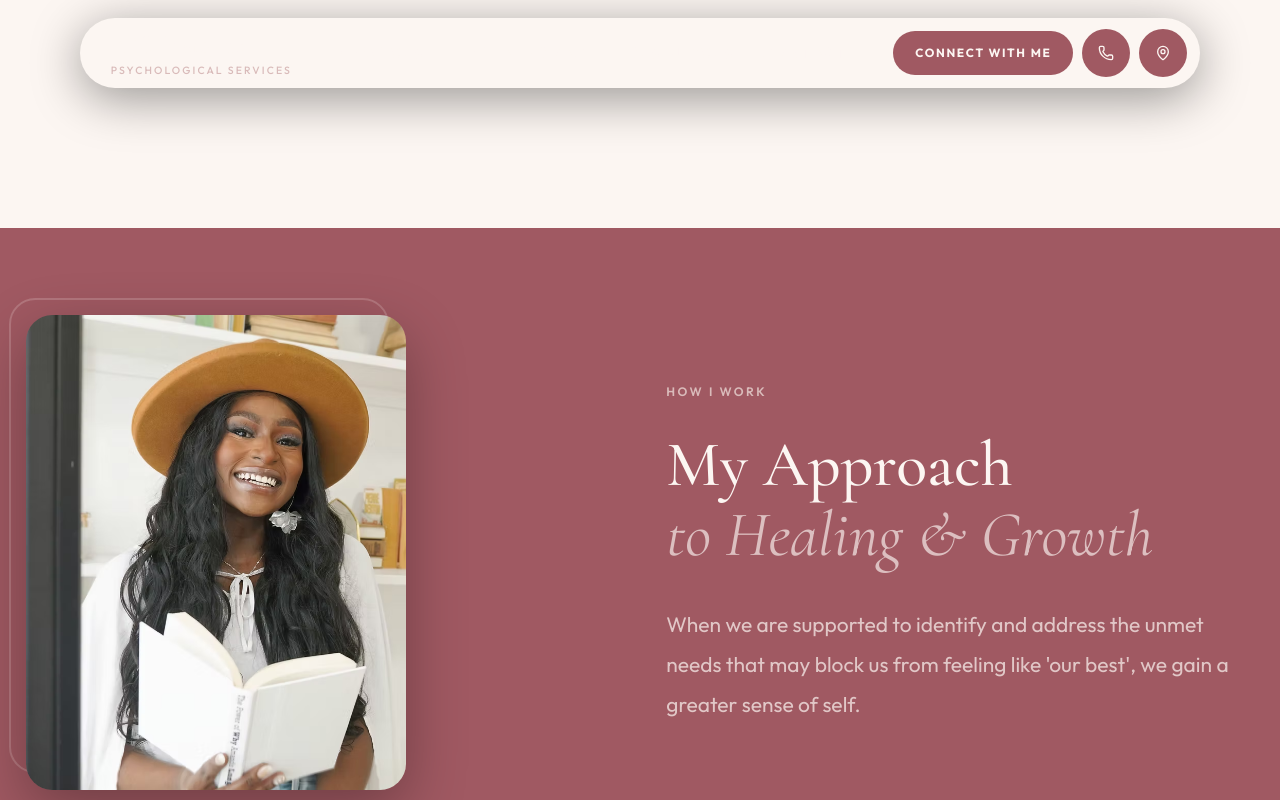
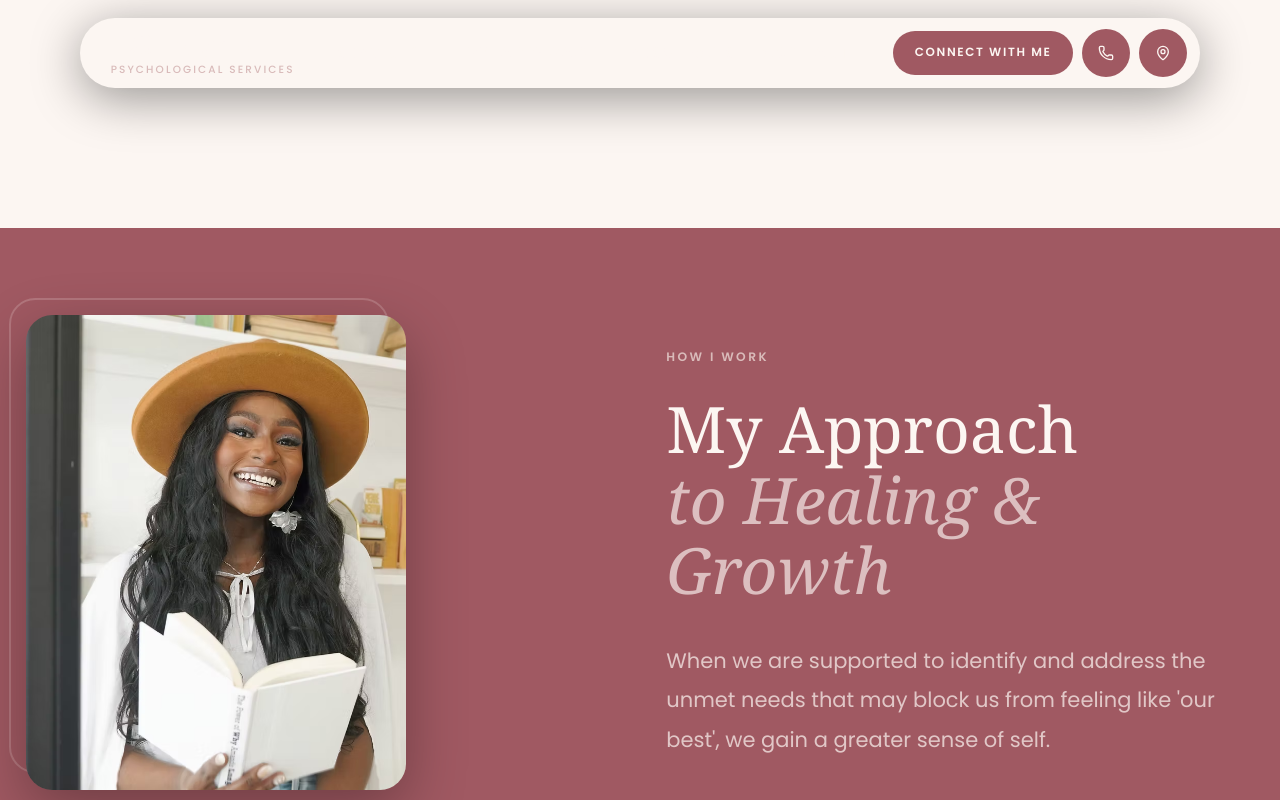
Before and after one commit to iosinsightsinc/iosinsights, a React (Vite) app: page /iosinsights/approach in a window 1280 px wide. Shown: the top 800 px of the page. Built offline with nearby package versions, Linux system fonts and the light colour scheme.

Commit message:
style: set global font to Poppins to match source site, retain Outfit for logo

```diff
--- a/index.html
+++ b/index.html
@@ -15,7 +15,7 @@
     <!-- Google Fonts -->
     <link rel="preconnect" href="https://fonts.googleapis.com" />
     <link rel="preconnect" href="https://fonts.gstatic.com" crossorigin />
-    <link href="https://fonts.googleapis.com/css2?family=Cormorant+Garamond:ital,wght@0,300;0,400;0,500;1,300;1,400&family=Outfit:wght@300;400;500;600;700&display=swap" rel="stylesheet" />
+    <link href="https://fonts.googleapis.com/css2?family=Outfit:wght@300;400;500;600;700&family=Poppins:wght@300;400;500;600&display=swap" rel="stylesheet" />
   </head>
   <body>
     <div id="root"></div>
--- a/src/components/Footer.jsx
+++ b/src/components/Footer.jsx
@@ -12,7 +12,7 @@ export default function Footer() {
                 <div className="md:col-span-5">
                     <div className="flex items-center gap-3 mb-6">
                         <div>
-                            <span style={{ fontFamily: "var(--font-serif)", fontSize: "1.4rem", color: "var(--color-cream)", display: "block", lineHeight: 1.1 }}>
+                            <span style={{ fontFamily: "var(--font-logo)", fontSize: "1.4rem", color: "var(--color-cream)", display: "block", lineHeight: 1.1 }}>
                                 iOS Insights
                             </span>
                             <span style={{ fontFamily: "var(--font-sans)", fontSize: "0.55rem", color: "var(--color-lilac)", letterSpacing: "0.15em", textTransform: "uppercase" }}>
--- a/src/components/Navbar.jsx
+++ b/src/components/Navbar.jsx
@@ -141,7 +141,7 @@ function NavLogo() {
         <Link to="/" style={{ display: "flex", alignItems: "center", gap: "0.85rem", textDecoration: "none", flexShrink: 0 }}>
             <div style={{ display: "flex", flexDirection: "column", lineHeight: 1.15, gap: "0.2rem" }}>
                 <span style={{
-                    fontFamily: "var(--font-serif)", fontSize: "1.5rem", fontWeight: 500,
+                    fontFamily: "var(--font-logo)", fontSize: "1.5rem", fontWeight: 500,
                     color: "var(--color-cream)", letterSpacing: "0.02em",
                 }}>
                     iOS Insights
@@ -233,7 +233,7 @@ export default function Navbar() {
                         boxShadow: "0 10px 50px rgba(0,0,0,0.4)",
                     }}>
                         <Link to="/" style={{ display: "flex", alignItems: "center", gap: "0.6rem", textDecoration: "none" }}>
-                            <span style={{ fontFamily: "var(--font-serif)", fontSize: "1.1rem", color: "var(--color-cream)", fontWeight: 500 }}>iOS Insights</span>
+                            <span style={{ fontFamily: "var(--font-logo)", fontSize: "1.1rem", color: "var(--color-cream)", fontWeight: 500 }}>iOS Insights</span>
                         </Link>
                         <div style={{ display: "flex", gap: "0.4rem", alignItems: "center" }}>
                             <a href="https://iosinsights.janeapp.com/" target="_blank" rel="noreferrer" style={{
--- a/src/index.css
+++ b/src/index.css
@@ -43,7 +43,8 @@
     background-color: var(--color-cream);
     color: var(--color-text-dark);
     --font-serif: "Cormorant Garamond", ui-serif, Georgia, Cambria, "Times New Roman", Times, serif;
-    --font-sans: "Outfit", ui-sans-serif, system-ui, -apple-system, BlinkMacSystemFont, "Segoe UI", Roboto, sans-serif;
+    --font-logo: "Outfit", ui-sans-serif, system-ui, -apple-system, sans-serif;
+    --font-sans: "Poppins", ui-sans-serif, system-ui, -apple-system, BlinkMacSystemFont, "Segoe UI", Roboto, sans-serif;
     font-family: var(--font-sans);
     font-weight: 400;
     line-height: 1.8;
```
